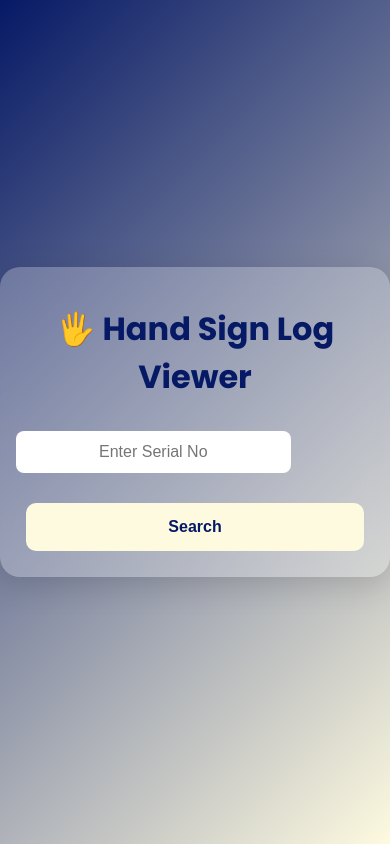
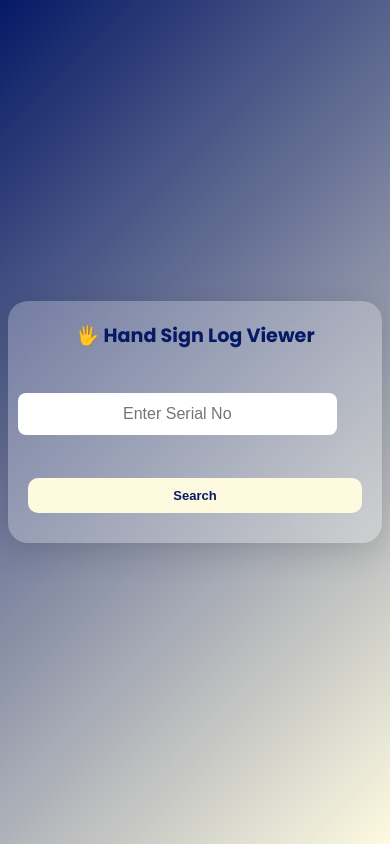
Before and after one commit to pxvn/Industrial-AI-QC-Labeling-Traceability-System, a plain HTML site: page verify.html in a window 390 px wide. Drawn offline with Linux system fonts and the light colour scheme.

Commit message:
Update style.css

```diff
--- a/style.css
+++ b/style.css
@@ -1,8 +1,13 @@
 @import url('https://fonts.googleapis.com/css2?family=Poppins:wght@300;500;700&display=swap');
 
-body {
+/* GLOBAL RESET + BASE */
+* {
   margin: 0;
   padding: 0;
+  box-sizing: border-box;
+}
+
+body {
   font-family: 'Poppins', sans-serif;
   background: linear-gradient(135deg, #061965, #fefae0);
   display: flex;
@@ -11,26 +16,33 @@ body {
   height: 100vh;
   animation: fadeIn 1s ease-in;
   color: #061965;
+  padding: 1rem;
 }
 
+/* CONTAINER */
 .container {
   background-color: rgba(255, 255, 255, 0.25);
-  padding: 40px;
+  padding: 40px 30px;
   border-radius: 20px;
   box-shadow: 0 8px 32px rgba(0, 0, 0, 0.15);
   text-align: center;
   animation: slideIn 1s ease-in-out;
   backdrop-filter: blur(12px);
-  width: 90%;
+  width: 100%;
   max-width: 800px;
+  display: flex;
+  flex-direction: column;
+  gap: 1rem;
 }
 
+/* TEXT */
 h1, h2 {
+  color: #061965;
   margin-bottom: 20px;
-  color: #061965;
 }
 
-.card-container button, button {
+/* BUTTONS */
+button, .card-container button {
   background-color: #fefae0;
   color: #061965;
   border: none;
@@ -43,16 +55,18 @@ h1, h2 {
   font-weight: bold;
 }
 
-.card-container button:hover, button:hover {
+button:hover, .card-container button:hover {
   background-color: #061965;
   color: #fefae0;
   transform: scale(1.05);
 }
 
+/* INPUTS */
 input[type="text"], input[type="password"] {
   padding: 12px;
   margin: 10px 0 20px;
-  width: 70%;
+  width: 100%;
+  max-width: 400px;
   border-radius: 8px;
   border: none;
   font-size: 16px;
@@ -61,6 +75,7 @@ input[type="text"], input[type="password"] {
   background-color: #fff;
 }
 
+/* TABLE */
 table {
   width: 100%;
   border-collapse: collapse;
@@ -91,6 +106,7 @@ tr:nth-child(even) {
   background-color: #fefae0;
 }
 
+/* CODE BLOCK */
 pre {
   background-color: #ffffff;
   color: #061965;
@@ -98,8 +114,38 @@ pre {
   border-radius: 12px;
   text-align: left;
   margin-top: 30px;
+  overflow-x: auto;
 }
 
+/* RESULT BOX */
+.result-box {
+  margin-top: 30px;
+  background-color: #fefae0;
+  padding: 20px;
+  border-radius: 12px;
+  box-shadow: 0 6px 12px rgba(0,0,0,0.1);
+  text-align: left;
+  animation: fadeIn 0.5s ease-in-out;
+  color: #061965;
+  width: 100%;
+  max-width: 700px;
+  margin-left: auto;
+  margin-right: auto;
+  transition: all 0.3s ease;
+}
+
+.result-box p {
+  margin: 10px 0;
+  font-size: 16px;
+}
+
+/* RESPONSIVE IMAGES */
+img {
+  max-width: 100%;
+  height: auto;
+}
+
+/* ANIMATIONS */
 @keyframes fadeIn {
   0% { opacity: 0; }
   100% { opacity: 1; }
@@ -110,48 +156,57 @@ pre {
   100% { transform: translateY(0); opacity: 1; }
 }
 
-.result-box {
-  margin-top: 30px;
-  background-color: #fefae0;
-  padding: 20px;
-  border-radius: 12px;
-  box-shadow: 0 6px 12px rgba(0,0,0,0.1);
-  text-align: left;
-  animation: fadeIn 0.5s ease-in-out;
-  color: #061965;
-  width: 80%;
-  margin-left: auto;
-  margin-right: auto;
-  transition: all 0.3s ease;
+/* MEDIA QUERIES */
+@media (max-width: 1024px) {
+  .container {
+    padding: 30px 20px;
+    gap: 0.8rem;
+  }
+  h1, h2 {
+    font-size: 1.6rem;
+  }
+  button {
+    font-size: 15px;
+    padding: 12px 20px;
+  }
 }
 
-.result-box p {
-  margin: 10px 0;
-  font-size: 16px;
-}
-/* styles.css or inside a <style> tag in HTML */
-
-.container {
-  width: 100%;         /* Responsive width */
-  padding: 2rem;       /* Scales with screen */
-  display: flex;       /* Flexbox for layout */
-  flex-wrap: wrap;
-  justify-content: space-between;
+@media (max-width: 768px) {
+  body {
+    padding: 0.5rem;
+  }
+  .container {
+    width: 100%;
+    padding: 25px 15px;
+  }
+  h1, h2 {
+    font-size: 1.4rem;
+  }
+  input[type="text"], input[type="password"] {
+    width: 90%;
+  }
+  button {
+    font-size: 14px;
+    padding: 12px 18px;
+  }
+  table {
+    font-size: 14px;
+  }
 }
 
-img {
-  max-width: 100%;
-  height: auto;
-}
-
-/* Media Query Example */
-@media (max-width: 768px) {
-  .container {
-    flex-direction: column;
-    padding: 1rem;
-  }
-
-  .hero-text {
+@media (max-width: 480px) {
+  h1, h2 {
     font-size: 1.2rem;
   }
+  .container {
+    padding: 20px 10px;
+  }
+  button {
+    font-size: 13px;
+    padding: 10px 15px;
+  }
+  pre, .result-box {
+    font-size: 14px;
+    padding: 15px;
+  }
 }
```
